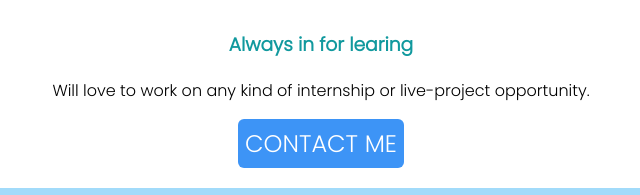
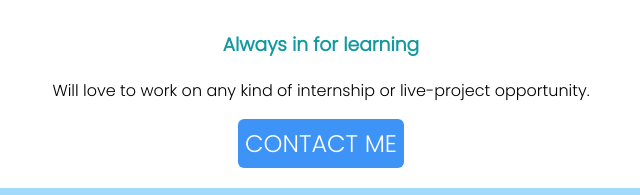
Before and after one commit to RishabhJM/portfolio-2.1, a plain HTML site: page index.html in a window 1280 px wide. Shown: the part 2479-2674 px from the top of the page, 319-959 px from the left. Drawn offline with Linux system fonts and the light colour scheme.

Commit message:
Update index.html

```diff
--- a/index.html
+++ b/index.html
@@ -51,7 +51,7 @@
         <hr>
         <div class="contact-me">
           <h2>Get In Touch</h2>
-          <h3>Always in for learing</h3>
+          <h3>Always in for learning</h3>
           <p>Will love to work on any kind of internship or live-project opportunity. </p>
           <button class="BUTTON_NRS"><a class="btn" href="mailto:rishabhmajithiya09@gmail.com">CONTACT ME</a></button>
 
```
